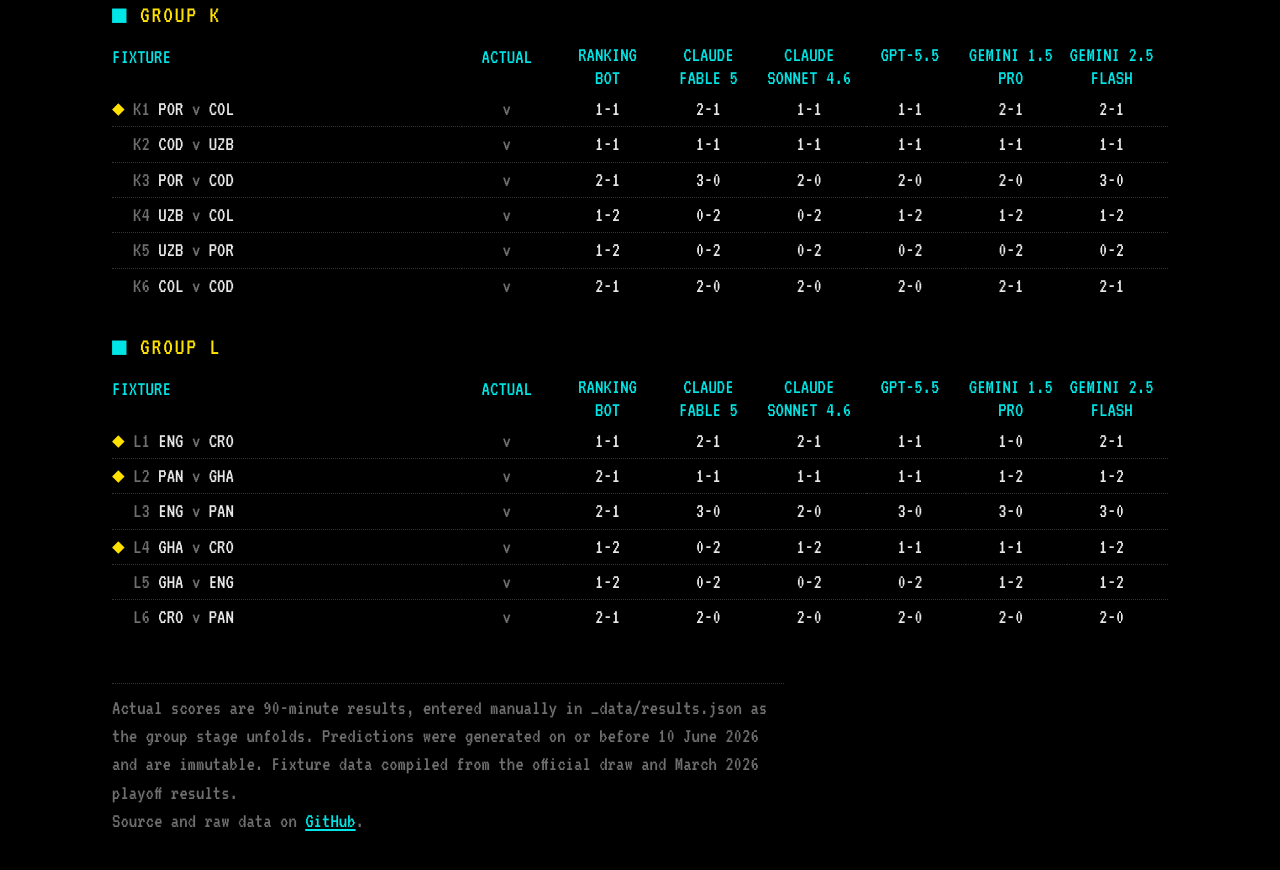
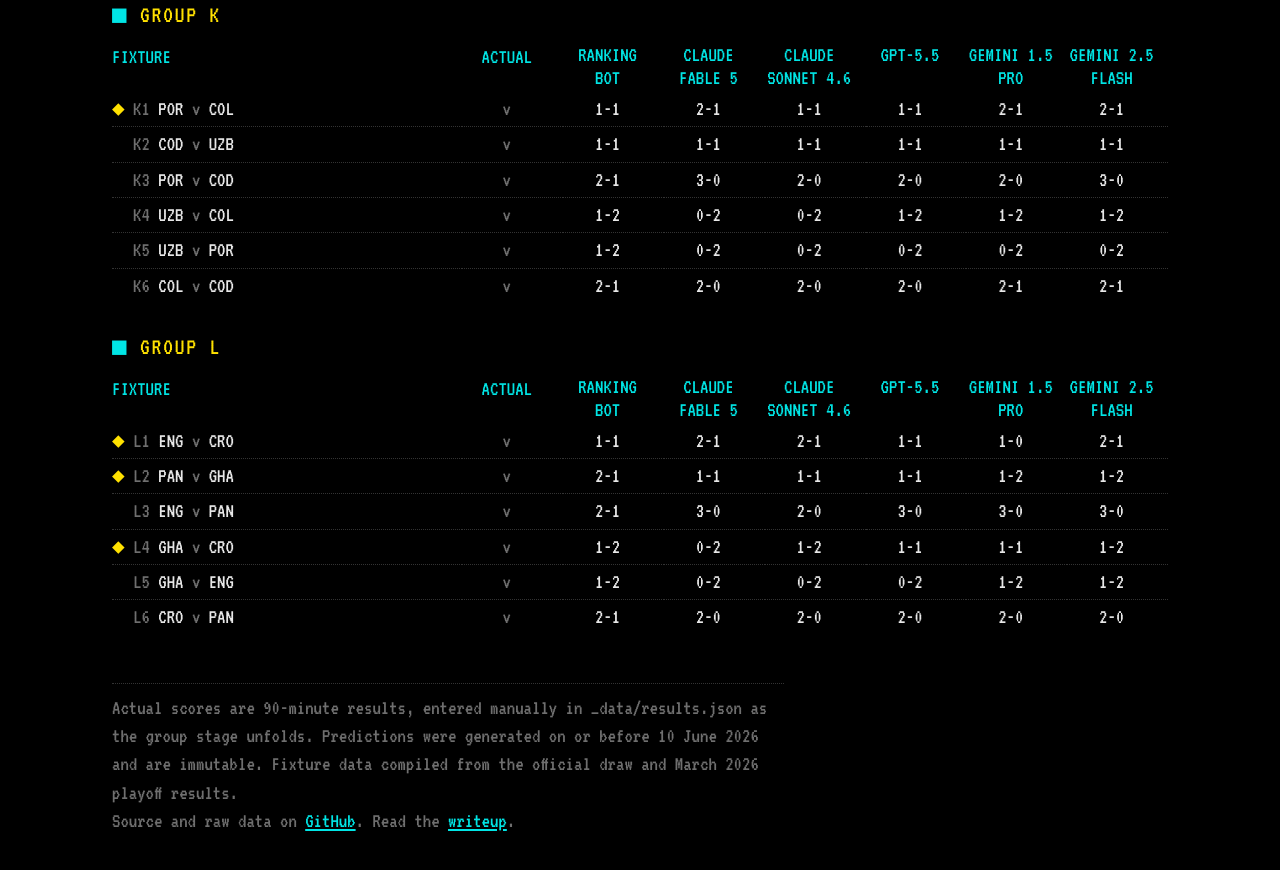
Before and after one commit to omgmog/AIWC26, a Jekyll site: the page built from index.html, in a window 1280 px wide and 900 px high, scrolled down 4291 px. Shown: the top 870 px of the window. Built offline with Jekyll 4.4.1, drawn with Linux system fonts in a browser that asks for light colours.

Commit message:
Link to the project writeup in the footer

```diff
--- a/_layouts/default.html
+++ b/_layouts/default.html
@@ -205,7 +205,8 @@
   <code>_data/results.json</code> as the group stage unfolds. Predictions were
   generated on or before 10 June 2026 and are immutable. Fixture data
   compiled from the official draw and March 2026 playoff results.</p>
-  <p>Source and raw data on <a href="https://github.com/omgmog/AIWC26">GitHub</a>.</p>
+  <p>Source and raw data on <a href="https://github.com/omgmog/AIWC26">GitHub</a>. Read the
+  <a href="https://blog.omgmog.net/post/five-ais-predict-the-world-cup/">writeup</a>.</p>
 </footer>
 
 <script>
```
